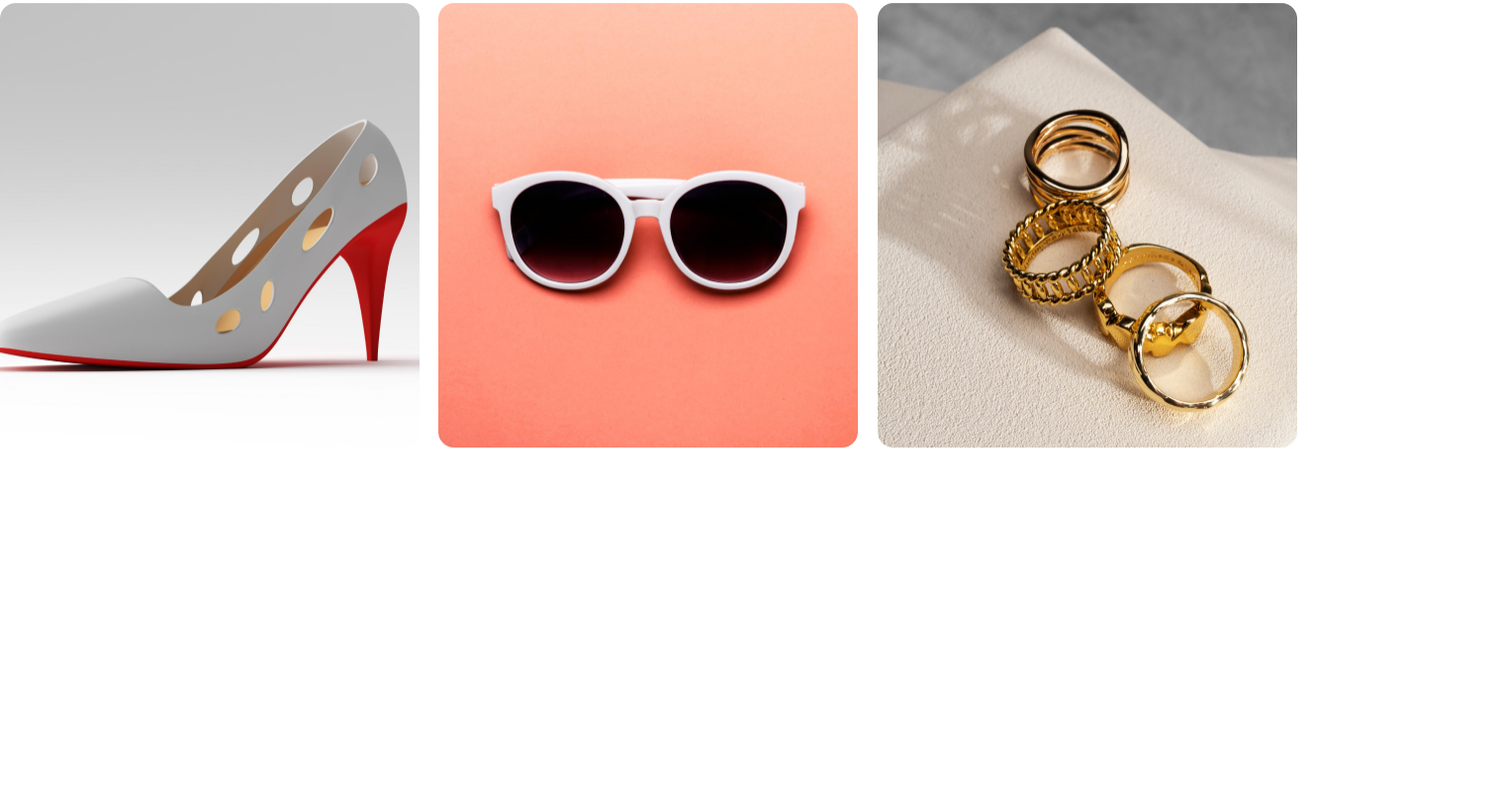
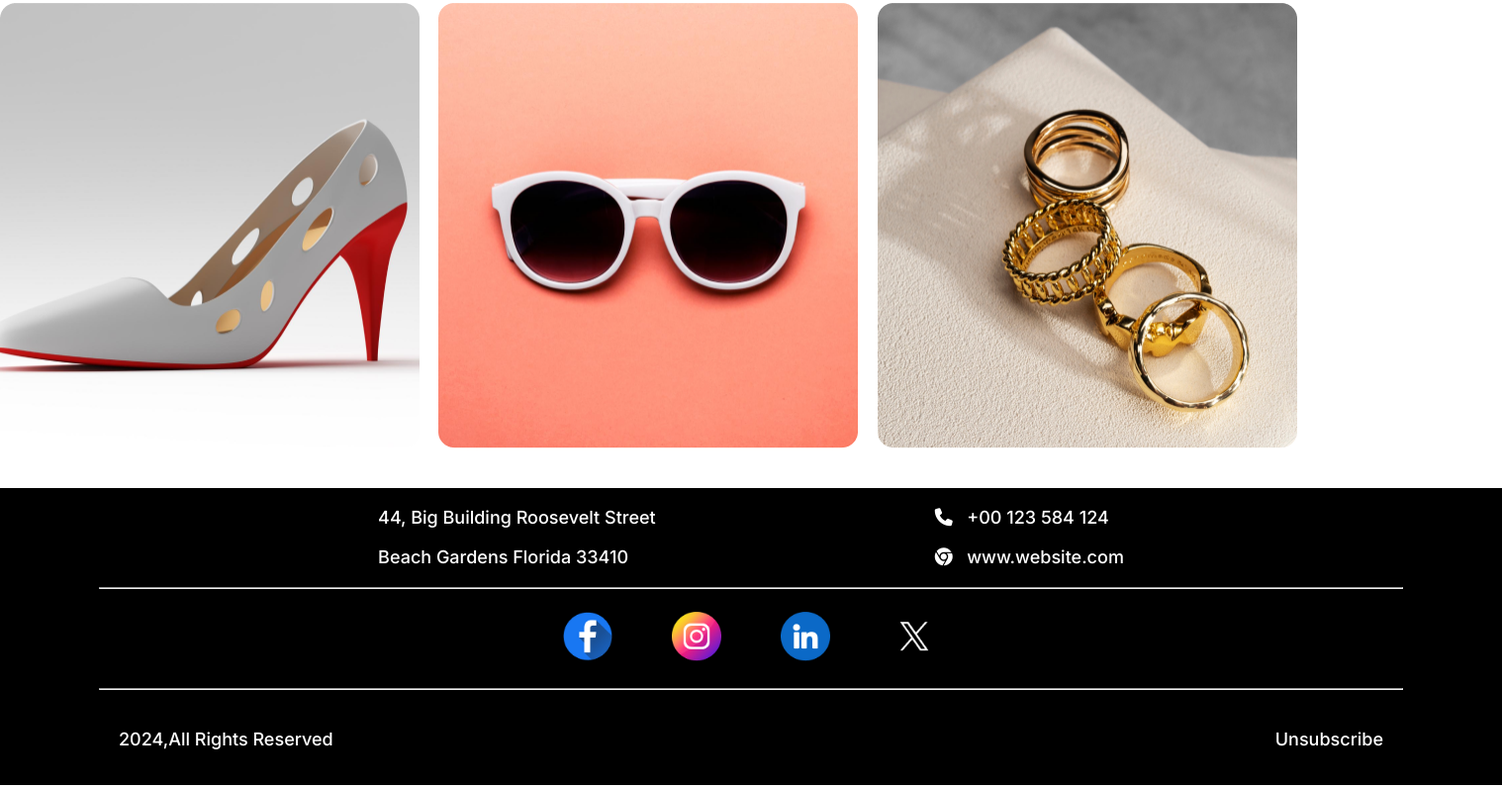
Before and after one commit to 6arjis/New-Year-Offer, a plain HTML site: page index.html in a window 1280 px wide. Shown: the part 3240-4037 px from the top of the page at 99% size, 1518 px wide, since content can reach past the window. Before the commit the page ends 3733 px from the top, so only its background shows below. Drawn offline with Linux system fonts and the light colour scheme.

Commit message:
Final Commit

```diff
--- a/index.html
+++ b/index.html
@@ -5,6 +5,7 @@
     <meta name="viewport" content="width=device-width, initial-scale=1.0">
     <title>Landing Page</title>
     <link rel="stylesheet" href="./style.css">
+    <link rel="stylesheet" href="https://cdnjs.cloudflare.com/ajax/libs/font-awesome/6.6.0/css/all.min.css" integrity="sha512-Kc323vGBEqzTmouAECnVceyQqyqdsSiqLQISBL29aUW4U/M7pSPA/gEUZQqv1cwx4OnYxTxve5UMg5GT6L4JJg==" crossorigin="anonymous" referrerpolicy="no-referrer" />
 </head>
 <body>
      <header class="header-container">
@@ -83,6 +84,34 @@
               </div>
             </div>
         </section>
+
+        <footer class="footer-container">
+            <div class="footer-first-section">
+                <div class="footer-left">
+                    <p class="para-description">44, Big Building Roosevelt Street<br>Beach Gardens Florida 33410</p>
+                </div>
+                <div class="footer-right">
+                    <p class="para-description"><i class="fa-solid fa-phone"></i>&nbsp;&nbsp;&nbsp;+00 123 584 124</p>
+                    <p class="para-description"><i class="fa-brands fa-chrome"></i>&nbsp;&nbsp;&nbsp;www.website.com</p>
+                </div>
+            </div>
+            <hr>
+            <div class="footer-second-section">
+                <div class="icon"><img src="./icons/Facebook.png" alt=""></div>
+                <div class="icon"><img src="./icons/Instagram.png" alt=""></div>
+                <div class="icon"><img src="./icons/Linkedin.png" alt=""></div>
+                <div class="icon"><img src="./icons/Twitter.png" alt=""></div>
+            </div>
+            <hr>
+            <div class="footer-third-section">
+                <div class="footer-left">
+                    <p class="para-description"> 2024,All Rights Reserved</p>
+                </div>
+                <div class="footer-right">
+                    <p class="para-description">Unsubscribe</p>
+                </div>
+            </div>
+        </footer>
      </main>
 </body>
 </html>
--- a/style.css
+++ b/style.css
@@ -267,3 +267,41 @@
     width: 100%;
     height: 100%;
 }
+/* footer styles */
+.footer-container{
+    width: 1518px;
+    height: 300px;
+    background-color: black;
+   padding: 0 100px 0 100px;
+}
+.footer-first-section{
+    display: flex;
+    height: 100px;
+    align-items: center;
+    justify-content: space-evenly;
+}
+.para-description{
+    color: rgb(255, 255, 255);
+    font-family: Inter;
+    font-size: 18px;
+    font-weight: 500;
+    line-height: 40px
+}
+.footer-second-section{
+    display: flex;
+    align-items: center;
+    justify-content: center;
+    height: 100px;
+}
+.icon img{
+    width: 50px;
+    height: 50spx;
+    margin: 30px;
+}
+.footer-third-section{
+    display: flex;
+    height: 100px;
+    align-items: center;
+    justify-content: space-between;
+    margin: 0 20px 0 20px;
+}
```
